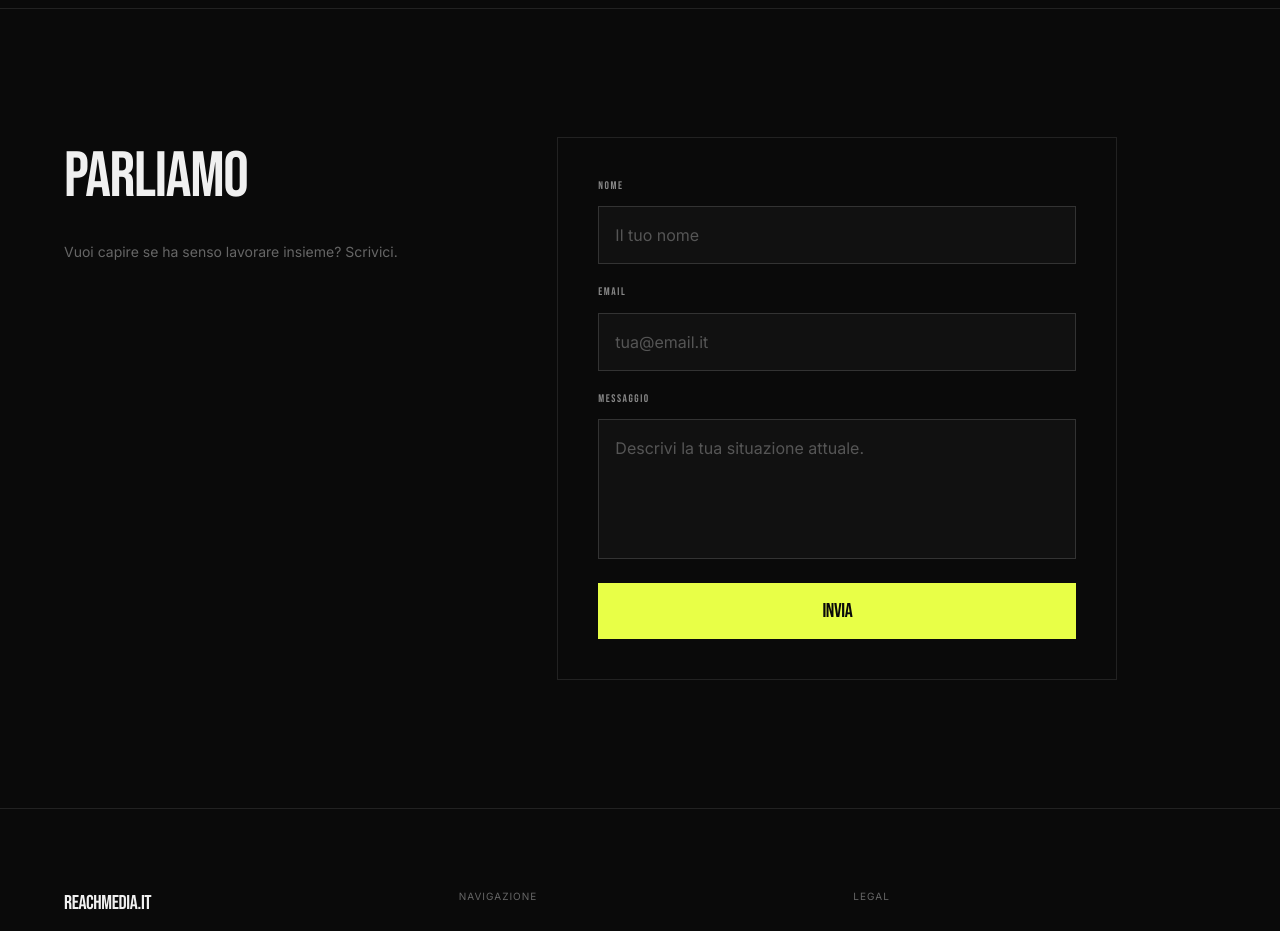
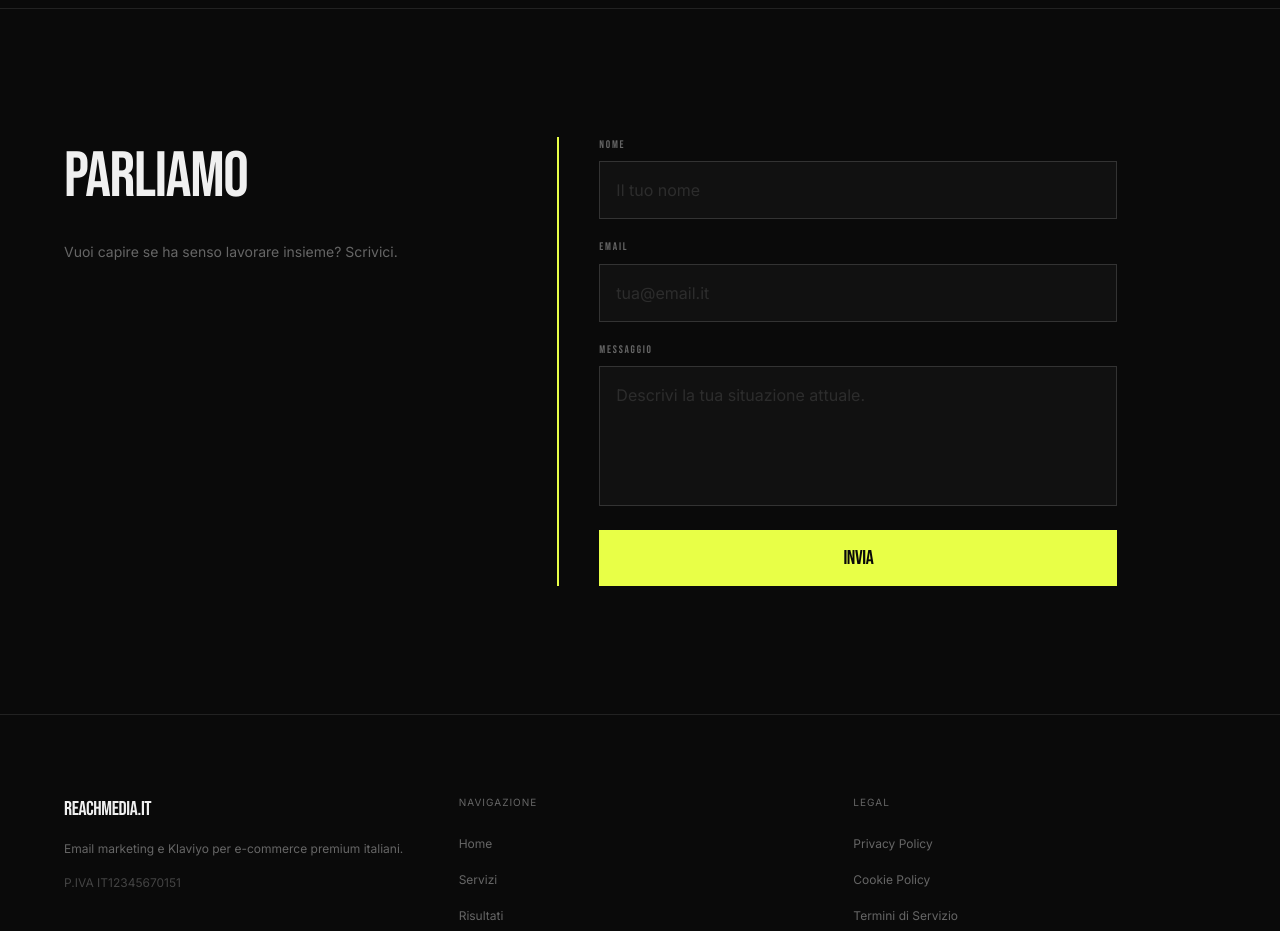
Before and after one commit to ooindoo/reachmedia-website, a Next.js app: page / in a window 1280 px wide. Shown: the part 5820-6751 px from the top of the page. Built offline with nearby package versions, Linux system fonts and the light colour scheme; no server answers.

Commit message:
feat(contact): accent bar, underline fields

```diff
--- a/app/components/Contact.tsx
+++ b/app/components/Contact.tsx
@@ -88,8 +88,8 @@ export default function Contact() {
     <div>
       <label
         htmlFor={id}
-        className="block font-display tracking-[0.14em] mb-3"
-        style={{ fontSize: "11px", color: "#888888" }}
+        className="block font-display tracking-[0.16em] text-secondary mb-2"
+        style={{ fontSize: "11px" }}
       >
         {label}
       </label>
@@ -120,8 +120,8 @@ export default function Contact() {
           {/* Form */}
           <div className="md:col-span-6 md:col-start-6">
             <FadeIn delay={120}>
-              {/* Border wrapper that distinguishes the form from the section */}
-              <div className="border border-border p-7 md:p-10">
+              {/* Accent bar — linea verticale gialla a sinistra */}
+              <div className="border-l-2 border-accent pl-8 md:pl-10">
                 {sent ? (
                   <div>
                     <p
@@ -166,6 +166,7 @@ export default function Contact() {
                       <textarea
                         id="message"
                         name="message"
+                        rows={4}
                         required
                         value={form.message}
                         onChange={onChange}
--- a/app/globals.css
+++ b/app/globals.css
@@ -189,6 +189,36 @@ html.light .hero-accent {
   animation: popupSlide 0.32s cubic-bezier(0.16, 1, 0.3, 1) forwards;
 }
 
+/* ── Contact form ────────────────────────────────────────────────────────── */
+.contact-input {
+  display: block;
+  width: 100%;
+  background: transparent;
+  border: none;
+  border-bottom: 1px solid rgb(var(--color-border));
+  color: rgb(var(--color-primary));
+  font-family: var(--font-inter), system-ui, sans-serif;
+  font-size: 0.9375rem;
+  line-height: 1.6;
+  padding: 0.75rem 0;
+  outline: none;
+  resize: none;
+  transition: border-color 0.2s ease;
+}
+
+.contact-input::placeholder {
+  color: rgb(var(--color-secondary));
+  opacity: 0.4;
+}
+
+.contact-input:focus {
+  border-bottom-color: rgb(var(--color-accent));
+}
+
+.contact-input--error {
+  border-bottom-color: #f87171;
+}
+
 /* ── Contact form inputs ─────────────────────────────────────────────────── */
 /* font-size 16px prevents iOS Safari from zooming on focus                  */
 .contact-input {
```
